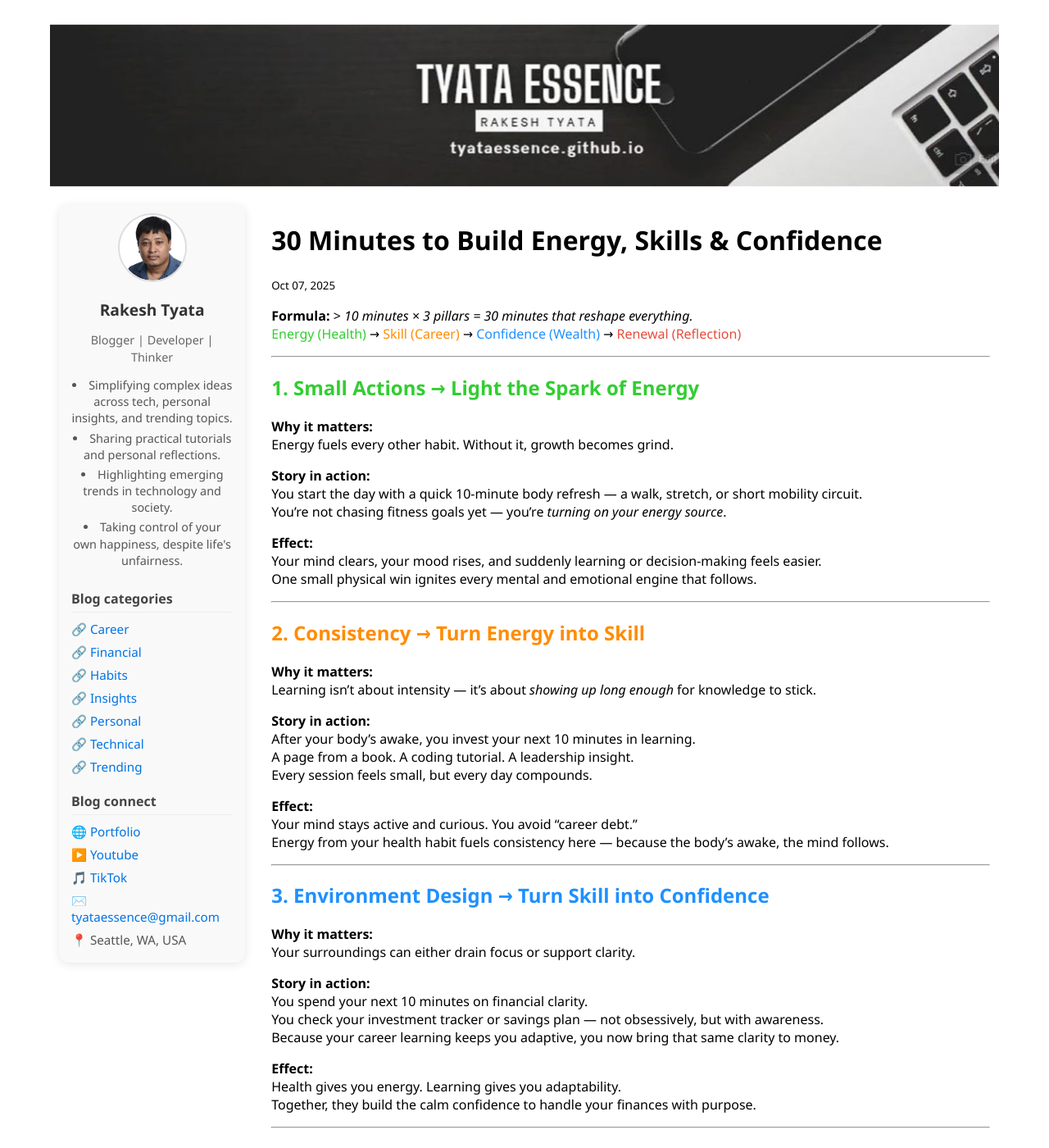
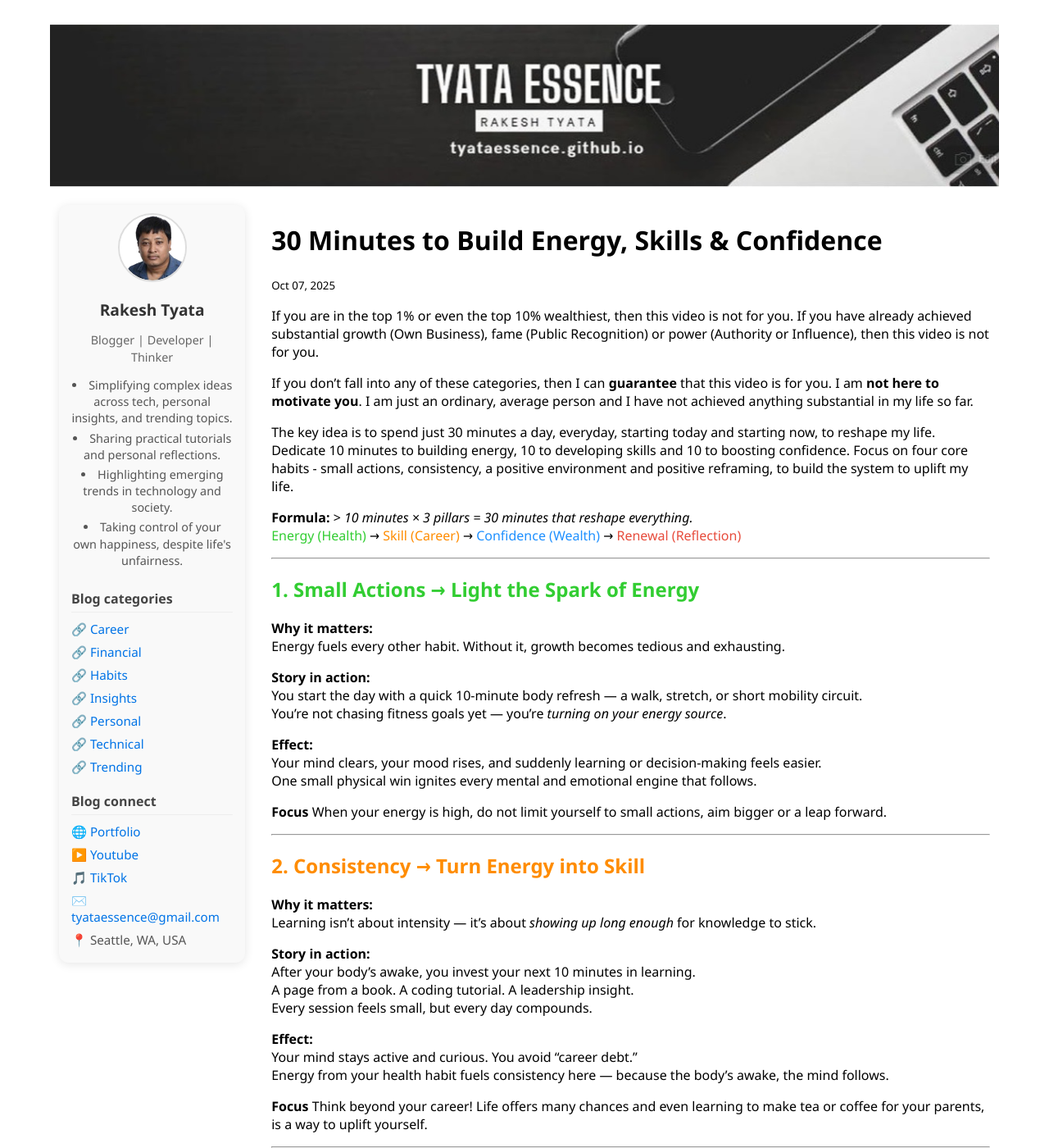
Before and after one commit to tyataessence/tyataessence.github.io, a Jekyll site: the page built from _posts/personal/2025-10-07-30-minute-formula.md, in a window 1280 px wide and 1400 px high. Shown: the whole window at 82% size. Built offline with Jekyll 4.4.1, drawn with Linux system fonts in a browser that asks for light colours; some of the changed text lies outside the part shown.

Commit message:
fixing posts

```diff
--- a/_posts/personal/2025-10-07-30-minute-formula.md
+++ b/_posts/personal/2025-10-07-30-minute-formula.md
@@ -5,6 +5,12 @@ date: 2025-10-07
 categories: [Personal]
 author: Rakesh Tyata
 ---
+
+If you are in the top 1% or even the top 10% wealthiest, then this video is not for you. If you have already achieved substantial growth (Own Business), fame (Public Recognition) or power (Authority or Influence), then this video is not for you.
+
+If you don’t fall into any of these categories, then I can **guarantee** that this video is for you. I am **not here to motivate you**. I am just an ordinary, average person and I have not achieved anything substantial in my life so far.
+
+The key idea is to spend just 30 minutes a day, everyday, starting today and starting now, to reshape my life. Dedicate 10 minutes to building energy, 10 to developing skills and 10 to boosting confidence. Focus on four core habits - small actions, consistency, a positive environment and positive reframing, to build the system to uplift my life.
 
 **Formula:** > _10 minutes × 3 pillars = 30 minutes that reshape everything._
 <span style="color:#32CD32;">Energy (Health)</span> → <span style="color:#FF8C00;">Skill (Career)</span> → <span style="color:#1E90FF;">Confidence (Wealth)</span> → <span style="color:#E74C3C;">Renewal (Reflection)</span>
@@ -14,7 +20,7 @@ author: Rakesh Tyata
 ## <span style="color:#32CD32;">1. Small Actions → Light the Spark of Energy</span>
 
 **Why it matters:**
-Energy fuels every other habit. Without it, growth becomes grind.
+Energy fuels every other habit. Without it, growth becomes tedious and exhausting.
 
 **Story in action:**
 You start the day with a quick 10-minute body refresh — a walk, stretch, or short mobility circuit.
@@ -23,6 +29,9 @@ You’re not chasing fitness goals yet — you’re <em>turning on your energy s
 **Effect:**
 Your mind clears, your mood rises, and suddenly learning or decision-making feels easier.
 One small physical win ignites every mental and emotional engine that follows.
+
+**Focus**
+When your energy is high, do not limit yourself to small actions, aim bigger or a leap forward.
 
 ---
 
@@ -40,6 +49,9 @@ Every session feels small, but every day compounds.
 Your mind stays active and curious. You avoid “career debt.”
 Energy from your health habit fuels consistency here — because the body’s awake, the mind follows.
 
+**Focus**
+Think beyond your career! Life offers many chances and even learning to make tea or coffee for your parents, is a way to uplift yourself.
+
 ---
 
 ## <span style="color:#1E90FF;">3. Environment Design → Turn Skill into Confidence</span>
@@ -56,9 +68,13 @@ Because your career learning keeps you adaptive, you now bring that same clarity
 Health gives you energy. Learning gives you adaptability.
 Together, they build the calm confidence to handle your finances with purpose.
 
+**Focus**
+Do not get stuck in negative environment instead focus on making it positive. Listening to music and connecting with it emotionally can lift your spirits.
+Surround yourself with nature, friends and family, who can encourage and uplift you, to move away from distractions.
+
 ---
 
-## <span style="color:#E74C3C;">4. Compounding Positive Reframing → Reshape How You See Progress</span>
+## <span style="color:#E74C3C;">4. Positive Reframing → Reshape How You See Progress</span>
 
 **Why it matters:**
 Growth often feels invisible — reframing helps you see the compounding effect. Setbacks aren’t signs of failure — they’re signals for adjustment.
@@ -73,9 +89,13 @@ Your investment check led to gratitude for what you already have.
 Each small action now carries a bigger story:
 You’re not hustling harder — you’re evolving smarter.
 
+**Focus**
+When you cannot change a situation, shift your focus like try mediation or deep breathing to center yourself.
+Keep a journal to reflect on your challenges, and revisit the ones you have already overcome or adapted to.
+
 ---
 
-## <span style="color:#E74C3C;">5. Celebrate & Reflect → Every 3–6 Months</span>
+## <span style="color:#E74C3C;">4.1 Celebrate & Reflect → Every 3–6 Months</span>
 
 **Why it matters:**
 Reflection converts scattered effort into a narrative of growth.
@@ -91,14 +111,14 @@ You pause every few months and look back:
 You realize — this wasn’t about 30 minutes.
 It was about building a rhythm where each pillar feeds the next.
 
-> “Energy fuels learning. Learning builds confidence. Confidence sustains calm wealth.”
-> — _Tyata Essence_
+💡 “Energy fuels learning. Learning builds confidence. Confidence sustains calm wealth.”
+ — _Tyata Essence_
 
 ---
 
 ## <span style="color:#6A5ACD;">The Chain Reaction of Growth</span>
 
-Ten minutes at a time, you’ve built a personal ecosystem:
+Ten minutes at a time, you’ve now built a personal ecosystem:
 
 - <span style="color:#32CD32;">Health gives you energy.</span>
 - <span style="color:#FF8C00;">Career learning channels that energy into growth.</span>
```
Also changed, not shown: 1 other file.
